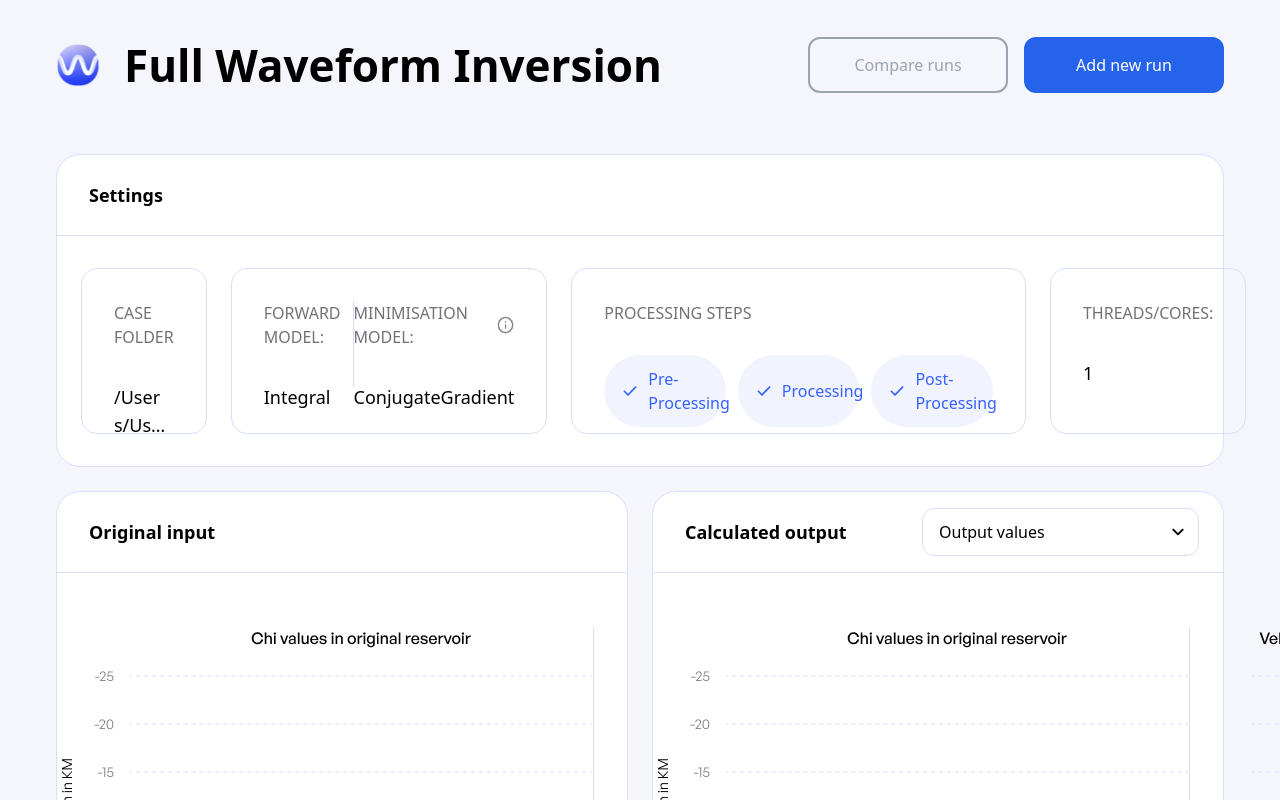
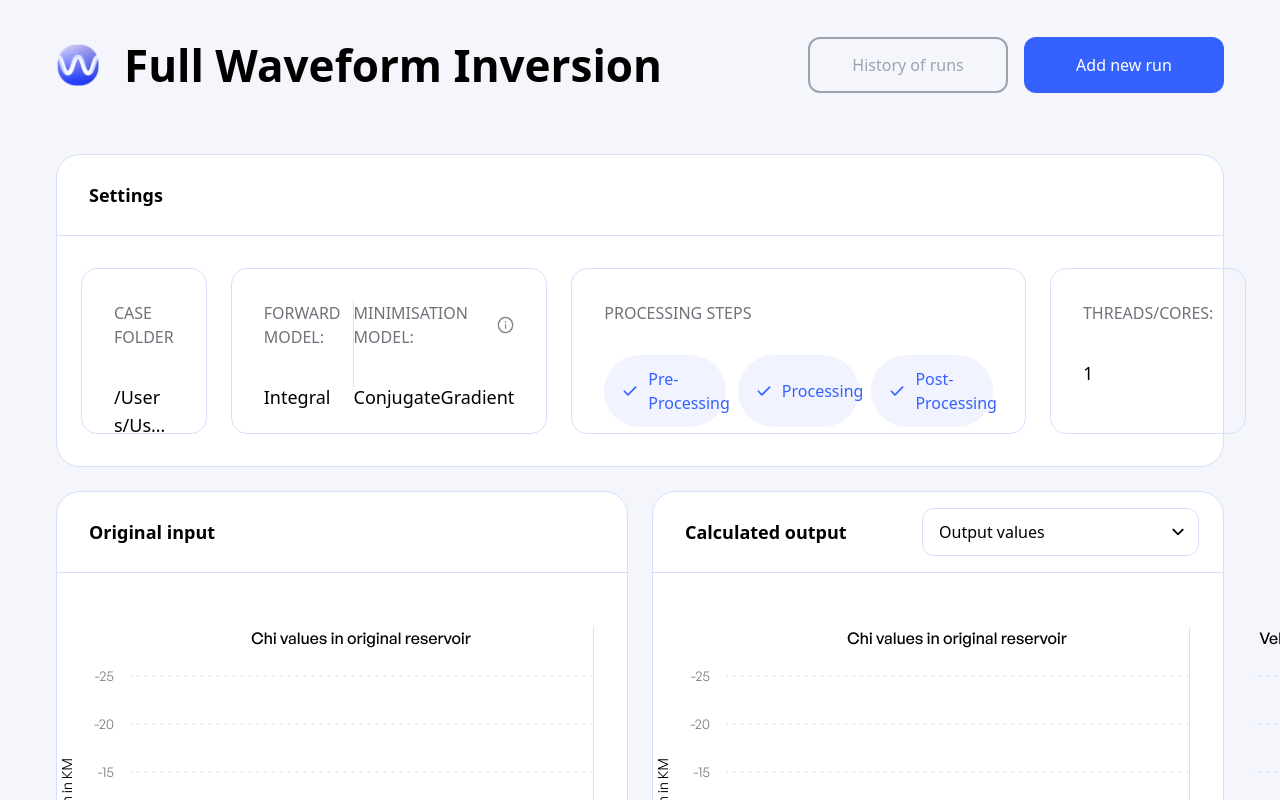
Before and after one commit to SalarGit/FWI, a React (Vite) app in the folder full-waveform-inversion/: page / in a window 1280 px wide. Shown: the top 800 px of the page. Built offline with nearby package versions, Linux system fonts and the light colour scheme.

Commit message:
FileInputWithCustomButton

```diff
--- a/full-waveform-inversion/src/components/custom/dropdownmenus/editdata/EditDataMenu.jsx
+++ b/full-waveform-inversion/src/components/custom/dropdownmenus/editdata/EditDataMenu.jsx
@@ -2,7 +2,7 @@ export default function EditDataMenu({ children, model, isOpen }) {
     return (
         <div className={`absolute top-[60px] ${model === 'minimisation' ? 'right-0' : ''} ${!isOpen ? 'hidden' : ''}
             flex flex-col space-y-6 p-4 w-max
-            border border-[#D7DFFF] rounded-xl bg-white max-h-[455px] overflow-auto`}
+            border border-[#D7DFFF] rounded-xl bg-white max-h-[400px] overflow-auto`}
             // 568px bottom of page, 480px to bottom Calculated Output, 470px a bit above Calc Output
         >
             {/* min-w-max */}
--- /dev/null
+++ b/full-waveform-inversion/src/components/header/FileInputWithCustomButton.jsx
@@ -0,0 +1,152 @@
+// import React, { useState } from 'react';
+
+// function FileInputWithCustomButton() {
+//   // State to manage conditional styling
+//   const [isSelectingFile, setIsSelectingFile] = useState(false);
+
+//   // Handle label click event (when label is clicked)
+//   const handleLabelClick = () => {
+//     setIsSelectingFile(true);
+
+//     // Remove conditional styling after a delay (assuming file dialog closes within 2 seconds)
+//     setTimeout(() => {
+//       setIsSelectingFile(false);
+//     }, 10000);
+//   };
+
+//   return (
+//     <label htmlFor="caseFolder" onClick={handleLabelClick}>
+//       <div
+//         className={`absolute right-2 top-2 cursor-pointer rounded bg-[#F1F4FF]
+//           text-sm font-medium text-[#3561FE] py-[6px] px-3
+//           ${isSelectingFile ? 'bg-[#D1E3FF]' : ''}`} // Conditional styling
+//       >
+//         <p>Select folder</p>
+//       </div>
+//       <input
+//         type="file"
+//         id="caseFolder"
+//         name="caseFolder"
+//         className="peer hidden"
+//       />
+//     </label>
+//   );
+// }
+
+// export default FileInputWithCustomButton;
+
+
+
+
+
+
+// This works when an actual file is selected. Can put timer for when dialog is cancelled
+
+import React, { useState } from 'react';
+
+function FileInputWithCustomButton() {
+  // State to manage conditional styling
+  const [isSelectingFile, setIsSelectingFile] = useState(false);
+  const [file, setFile] = useState();
+
+  // Handle label click event (when label is clicked)
+  const handleLabelClick = () => {
+    setIsSelectingFile(true);
+  };
+
+
+    // const elem = document.createElement("input");
+    // elem.type = "file";
+    // elem.addEventListener("cancel", () => {
+    // console.log("Cancelled.");
+    // });
+    // elem.addEventListener("change", () => {
+    // if (elem.files.length == 1) {
+    //     console.log("File selected: ", elem.files[0]);
+    // }
+    // });
+    // elem.click();
+
+    // <label for="avatar">Choose a profile picture:</label>
+    // <input type="file" id="avatar" name="avatar" accept="image/png, image/jpeg" />
+
+
+  // Handle file input change event (when a file is selected)
+  const handleFileChange = (event) => {
+    if (event.target.files.length > 0) {
+      setIsSelectingFile(false); // Remove conditional styling when a file is selected
+    } else {
+      setIsSelectingFile(false); // Remove conditional styling if no file is selected
+    }
+  };
+
+  // Handle blur event (when file dialog is closed)
+  const handleFileBlur = () => {
+    console.log("handleFileBlur triggered");
+    setIsSelectingFile(false); // Remove conditional styling when file dialog is closed
+  };
+
+  function handleFileFocus() {
+    console.log("handleFileFocus triggered");
+  }
+
+  return (
+    <label htmlFor="caseFolder" onClick={handleLabelClick}>
+      <div
+        className={`absolute right-2 top-2 cursor-pointer rounded bg-[#F1F4FF]
+          text-sm font-medium text-[#3561FE] py-[6px] px-3
+          ${isSelectingFile ? 'border border-[#3561FE]' : ''}`} // Conditional styling
+      >
+        <p>Select folder</p>
+      </div>
+      <input
+        type="file"
+        id="caseFolder"
+        name="caseFolder"
+        className="peer hidden"
+        onChange={handleFileChange}
+      />
+    </label>
+  );
+}
+
+export default FileInputWithCustomButton;
+
+// import React, { useState } from 'react';
+
+// function FileInputWithCustomButton() {
+//   // State to manage conditional styling
+//   const [isSelectingFile, setIsSelectingFile] = useState(false);
+//   const [file, setFile] = useState();
+
+//   // Handle label click event (when label is clicked)
+//   const handleLabelClick = () => {
+//     setIsSelectingFile(true);
+//   };
+
+//   // Handle file input change event (when a file is selected or dialog is closed)
+//   const handleFileChange = (event) => {
+//     setIsSelectingFile(false); // Remove conditional styling when dialog closes
+//   };
+
+//   return (
+//     <label htmlFor="caseFolder" onClick={handleLabelClick}>
+//       <div
+//         className={`absolute right-2 top-2 cursor-pointer rounded bg-[#F1F4FF]
+//           text-sm font-medium text-[#3561FE] py-[6px] px-3
+//           ${isSelectingFile ? 'bg-[#D1E3FF]' : ''}`} // Conditional styling
+//       >
+//         <p>Select folder</p>
+//       </div>
+//       <input
+//         type="file"
+//         id="caseFolder"
+//         name="caseFolder"
+//         className="peer hidden"
+//         onChange={handleFileChange}
+//       />
+//     </label>
+//   );
+// }
+
+// export default FileInputWithCustomButton;
--- a/full-waveform-inversion/src/components/header/Header.jsx
+++ b/full-waveform-inversion/src/components/header/Header.jsx
@@ -6,12 +6,14 @@ import NewRun from './NewRun.jsx';
 
 export default function Header() {
     const [addingNewRun, setAddingNewRun] = useState(false);
-
+    const [history, setHistory] = useState(false);
 
     function handleSetAddingNewRun() {
         setAddingNewRun((prevState) => prevState ? false : true);
     }
-
+    function handleSetHistory() {
+        setHistory((prevState) => prevState ? false : true);
+    }
     const styling = addingNewRun ? 'backdrop-blur' : '';
 
     return (
@@ -31,18 +33,25 @@ export default function Header() {
             {/* Buttons Container*/}
             <div className='flex space-x-4'>
                 {/* Border inside, force height */}
-                <button className='w-[200px] h-[56px]
-                    border-2 rounded-xl border-gray-400 text-gray-400'
-                >
-                    Compare runs
-                </button>
                 <div className='relative'>
-                    <button className='w-[200px] h-[56px]
-                        rounded-xl bg-blue-600 text-white'
-                        onClick={handleSetAddingNewRun}
+                    <button onClick={handleSetHistory}
+                        className={`w-[200px] h-[56px] border-2 rounded-xl
+                        ${history ? 'border-[#3561FE] text-[#3561FE]' : 'border-gray-400 text-gray-400'}`}
+                    >
+                        History of runs
+                    </button>
+
+                    {history &&
+                        <History onClose={handleSetHistory} />
+                    }
+                </div>
+                <div className='relative'>
+                    <button onClick={handleSetAddingNewRun}
+                        className='w-[200px] h-[56px] rounded-xl bg-[#3561FE] text-white'
                     >
                         Add new run
                     </button>
+
                     {addingNewRun &&
                         <NewRun onClose={handleSetAddingNewRun} />
                     }
--- a/full-waveform-inversion/src/components/header/NewRun.jsx
+++ b/full-waveform-inversion/src/components/header/NewRun.jsx
@@ -13,6 +13,7 @@ import DropdownMenu from '../custom/dropdownmenus/regular/DropdownMenu.jsx';
 import EditDataMenu from '../custom/dropdownmenus/editdata/EditDataMenu.jsx';
 import EditDataDropdownMenu from '../custom/dropdownmenus/editdata/EditDataDropdownMenu.jsx';
 import EditModels from './EditModels.jsx';
+import FileInputWithCustomButton from './FileInputWithCustomButton.jsx';
 
 import closeBig from '../../assets/close-big.png';
 
@@ -21,9 +22,14 @@ import { forwardModels, minimisationModels } from '../../data.js';
 export default function NewRun({ onClose }) {
     const [folder, setFolder] = useState("");
     const [threads, setThreads] = useState(1);
+    const [selecting, setSelecting] = useState(false);
 
     const forwardModelItems = Object.keys(forwardModels);
     const minimisationModelItems = Object.keys(minimisationModels);
+
+    function handleSelecting() {
+        setSelecting((prev) => prev ? false : true);
+    }
 
     return (
         // New Run Container
@@ -59,16 +65,31 @@ export default function NewRun({ onClose }) {
                                 w-full h-[48px] pl-4 pr-2
                                 border border-[#D7DFFF] rounded-xl"
                                 />
-                            {/* <EditButton title="Select folder" absoluteStyling="right-2 top-2"/> */}
-
                             {/* isOpen ? 'border border-[#3561FE] py-[5px] px-[11px]' */}
-                            <button
+                            {/* <button
                                 className="absolute right-2 top-2 py-[6px] px-3
                                 text-sm font-medium text-[#3561FE] rounded bg-[#F1F4FF]"
                             >
                                 <p>Select folder</p>
-                            </button>
+                            </button> */}
+                            {/* <input className='absolute right-2 top-2 py-[6px] px-3
+                                text-sm font-medium text-[#3561FE] rounded bg-[#F1F4FF]'
+                                directory="" webkitdirectory="" type="file"
+                            /> */}
+                            {/* <input className="[appearance:textfield]" type="file" webkitdirectory mozdirectory directory /> */}
+                            <FileInputWithCustomButton />
 
+                            {/* <label for="caseFolder">
+                                <div className={`absolute right-2 top-2 cursor-pointer rounded bg-[#F1F4FF]
+                                    text-sm font-medium text-[#3561FE] py-[6px] px-3
+                                    peer-open:bg-black`
+                                }
+                                    // py-[5px] px-[11px] border border-[#3561FE]
+                                >
+                                    <p>Select folder</p>
+                                </div>
+                                <input type="file" id="caseFolder" name="caseFolder" className='peer hidden' />
+                            </label> */}
                         </div>
 
                         {/* Data */}
--- a/full-waveform-inversion/src/index.css
+++ b/full-waveform-inversion/src/index.css
@@ -17,6 +17,7 @@ input::-webkit-inner-spin-button {
 input[type=number] {
   -moz-appearance: textfield;
 }
+
 
 /* #root {
   width: 100%;
```
